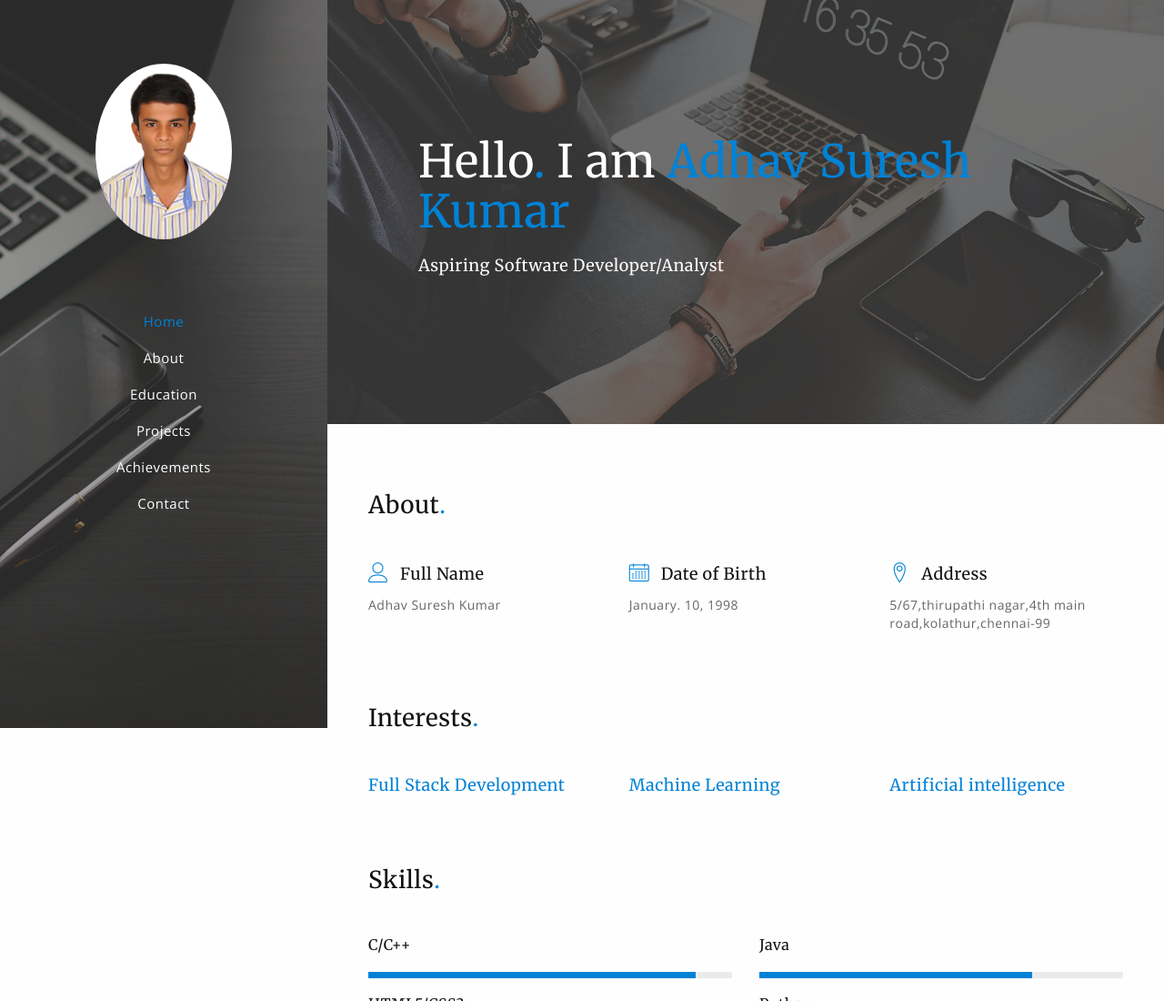
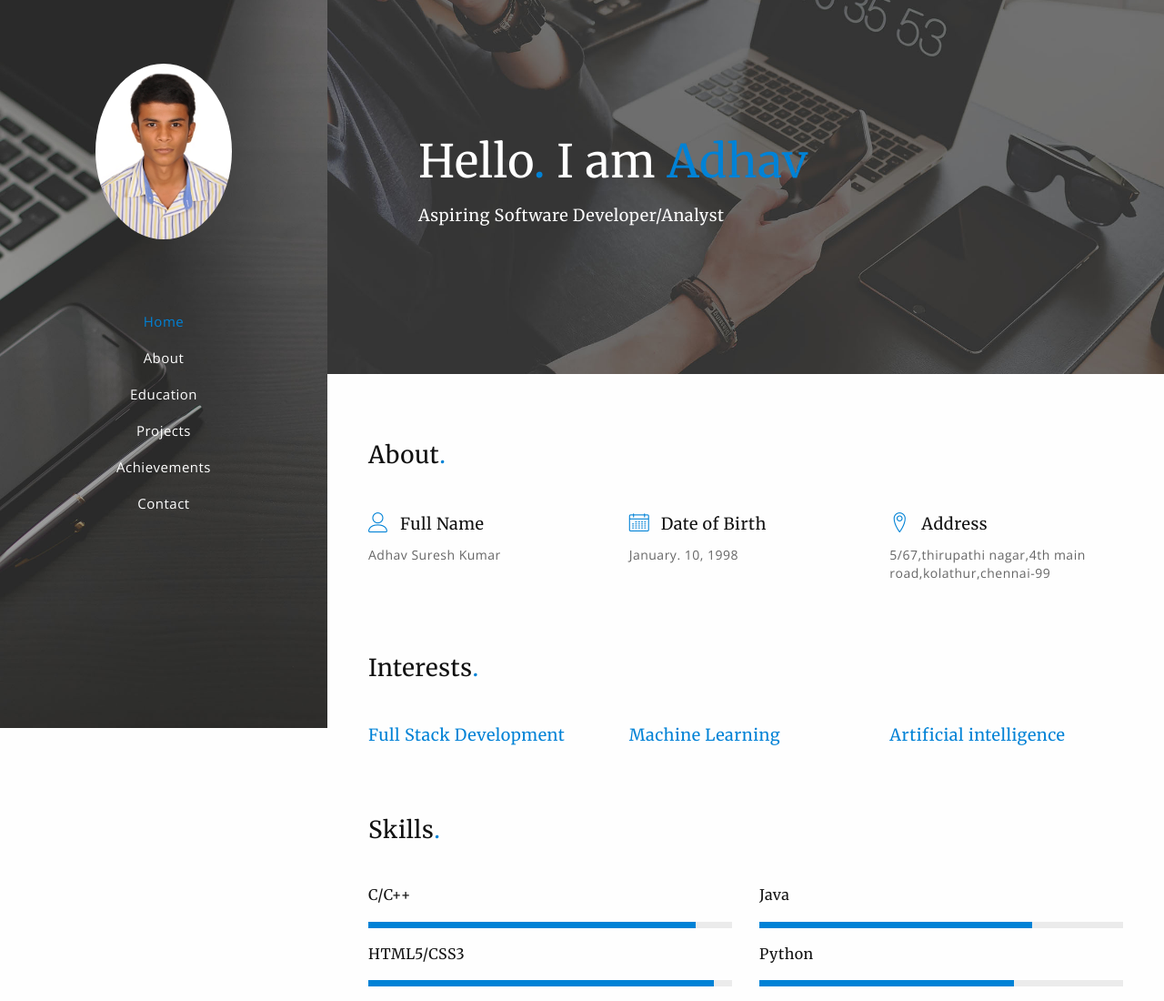
Before and after one commit to Adhav98/Adhav98.github.io, a plain HTML site: page (index).html in a window 1280 px wide. Shown: the top 1100 px of the page at 91% size. Drawn offline with nearby package versions, Linux system fonts and the light colour scheme; some packages are replaced by stand-ins of ours; a script that the page names is missing; a web font is replaced by a local one.

Commit message:
Update (index).html

```diff
--- a/(index).html
+++ b/(index).html
@@ -80,7 +80,7 @@
         <a href="#menu-toggle" id="menu-toggle"><i class="lnr lnr-menu"></i></a>
         <header id="home">
             <div class="header-content">
-                <h2>Hello<span class="text-primary">.</span> I am <span class="text-primary">Adhav Suresh Kumar</span></h2>
+                <h2>Hello<span class="text-primary">.</span> I am <span class="text-primary">Adhav</span></h2>
                 <h5>Aspiring Software Developer/Analyst</h5>
                 <p></p>
             </div>
```
